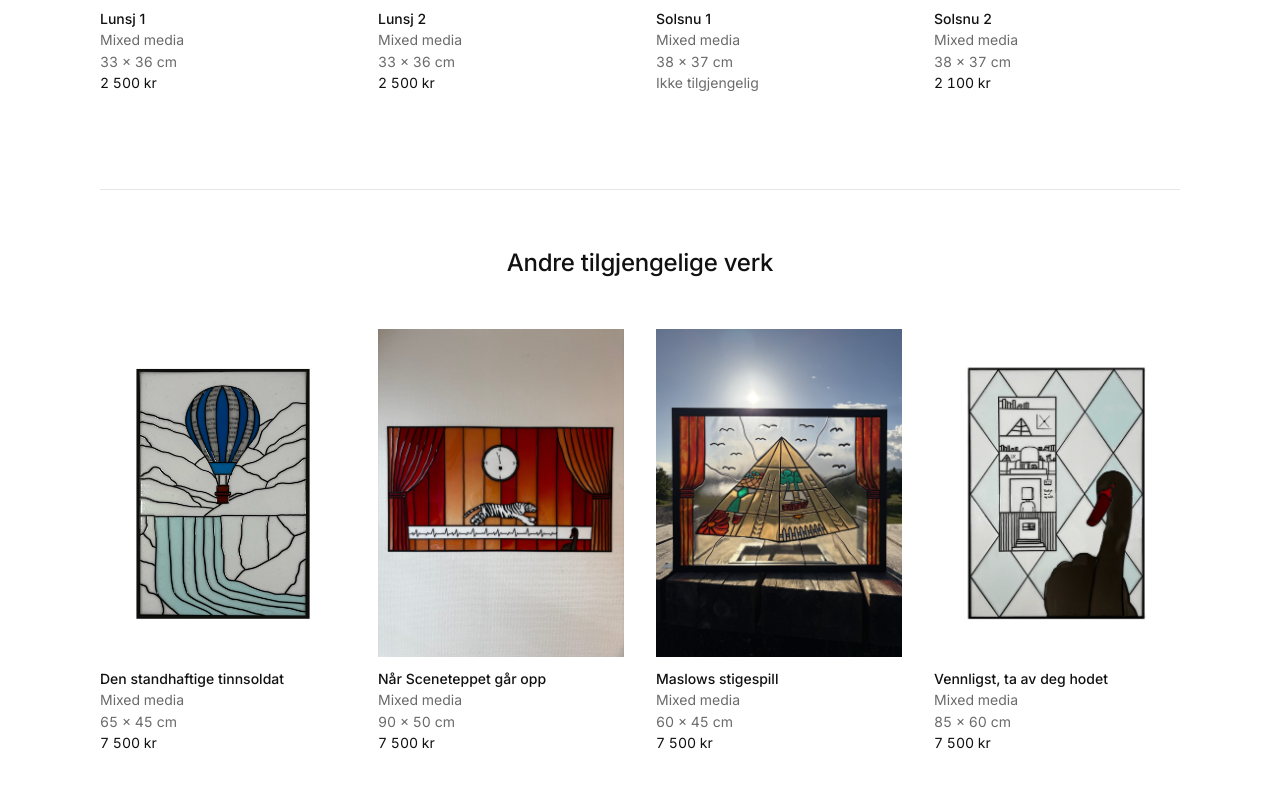
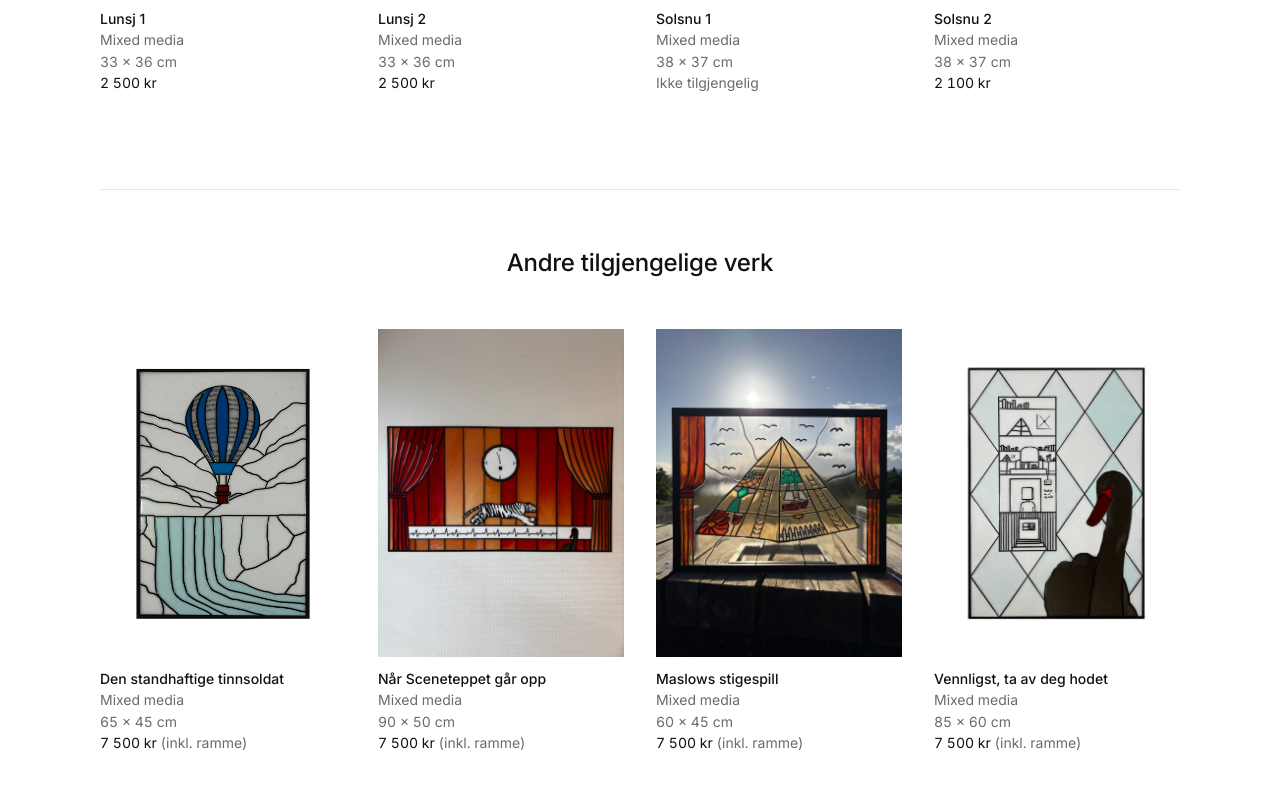
Before and after one commit to stianzb/kunstside, a plain HTML site: page index.html in a window 1280 px wide. Shown: the part 1478-2267 px from the top of the page. Drawn offline with Linux system fonts and the light colour scheme.

Commit message:
Vis «inkl. ramme» etter prisen på andre tilgjengelige verk
Co-Authored-By: Claude Opus 5.5 <noreply@anthropic.com>
Claude-Session: https://claude.ai/code/session_01LerHdR3gjCfduA3hkGN4PS

```diff
--- a/index.html
+++ b/index.html
@@ -73,6 +73,7 @@
   .dim, .price { color: var(--muted); font-variant-numeric: tabular-nums; }
   .price { color: var(--fg); }
   .status { color: var(--muted); }
+  .note { color: var(--muted); white-space: nowrap; }
 
   .more { margin-top: 72px; padding-top: 40px; border-top: 1px solid var(--line); }
   .more h2 { font-size: 20px; font-weight: 500; letter-spacing: -0.01em; text-align: center; margin: 0 0 32px; }
@@ -172,10 +173,10 @@
 
   // Andre tilgjengelige verk
   const others = [
-    { name: "Den standhaftige tinnsoldat", price: 7500, h: 65, w: 45, src: "img/tinnsoldat.jpg" },
-    { name: "Når Sceneteppet går opp",     price: 7500, h: 90, w: 50, src: "img/sceneteppet.jpg" },
-    { name: "Maslows stigespill",          price: 7500, h: 60, w: 45, src: "img/maslow.jpg" },
-    { name: "Vennligst, ta av deg hodet",  price: 7500, h: 85, w: 60, src: "img/hodet.jpg" }
+    { name: "Den standhaftige tinnsoldat", price: 7500, h: 65, w: 45, src: "img/tinnsoldat.jpg",  frame: true },
+    { name: "Når Sceneteppet går opp",     price: 7500, h: 90, w: 50, src: "img/sceneteppet.jpg", frame: true },
+    { name: "Maslows stigespill",          price: 7500, h: 60, w: 45, src: "img/maslow.jpg",      frame: true },
+    { name: "Vennligst, ta av deg hodet",  price: 7500, h: 85, w: 60, src: "img/hodet.jpg",       frame: true }
   ];
 
   const all = works.concat(others);
@@ -188,7 +189,8 @@
       '<span class="dim">' + wk.h + ' x ' + wk.w + ' cm</span>' +
       (wk.available === false
         ? '<span class="status">Ikke tilgjengelig</span>'
-        : '<span class="price">' + kr(wk.price) + '</span>');
+        : '<span class="price">' + kr(wk.price) +
+            (wk.frame ? ' <span class="note">(inkl. ramme)</span>' : '') + '</span>');
   }
 
   function render(items, list) {
```
